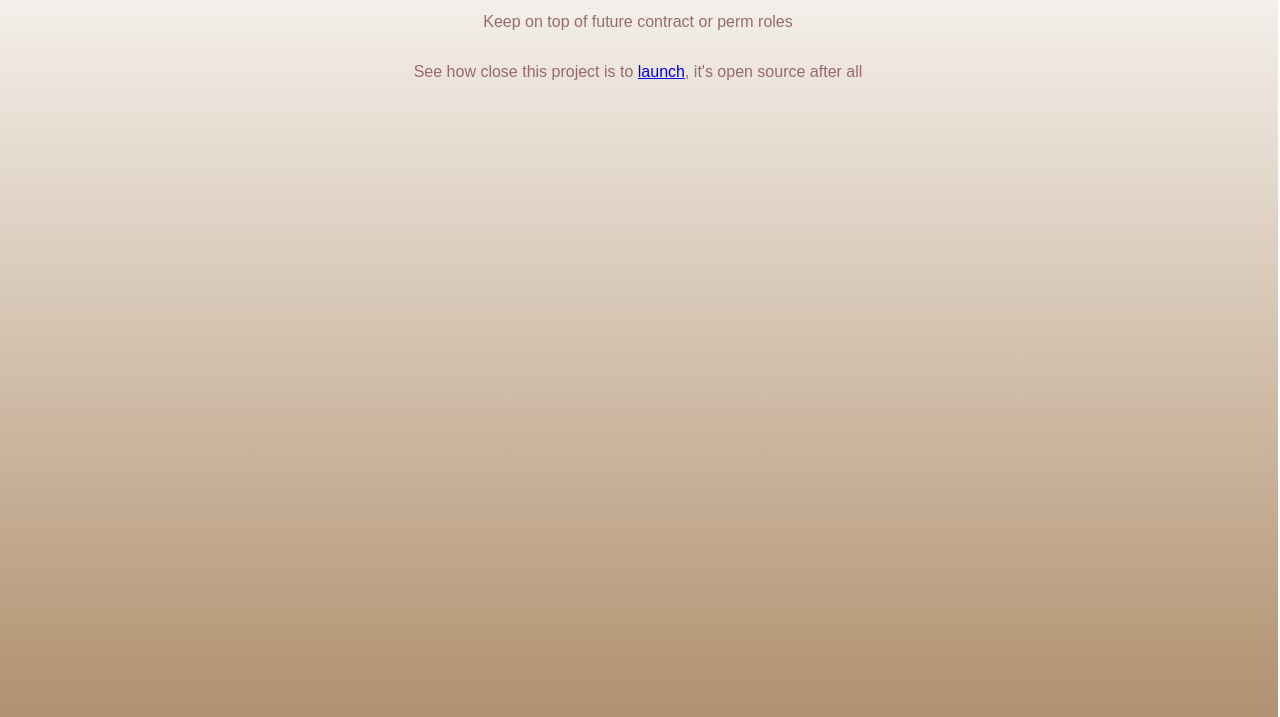
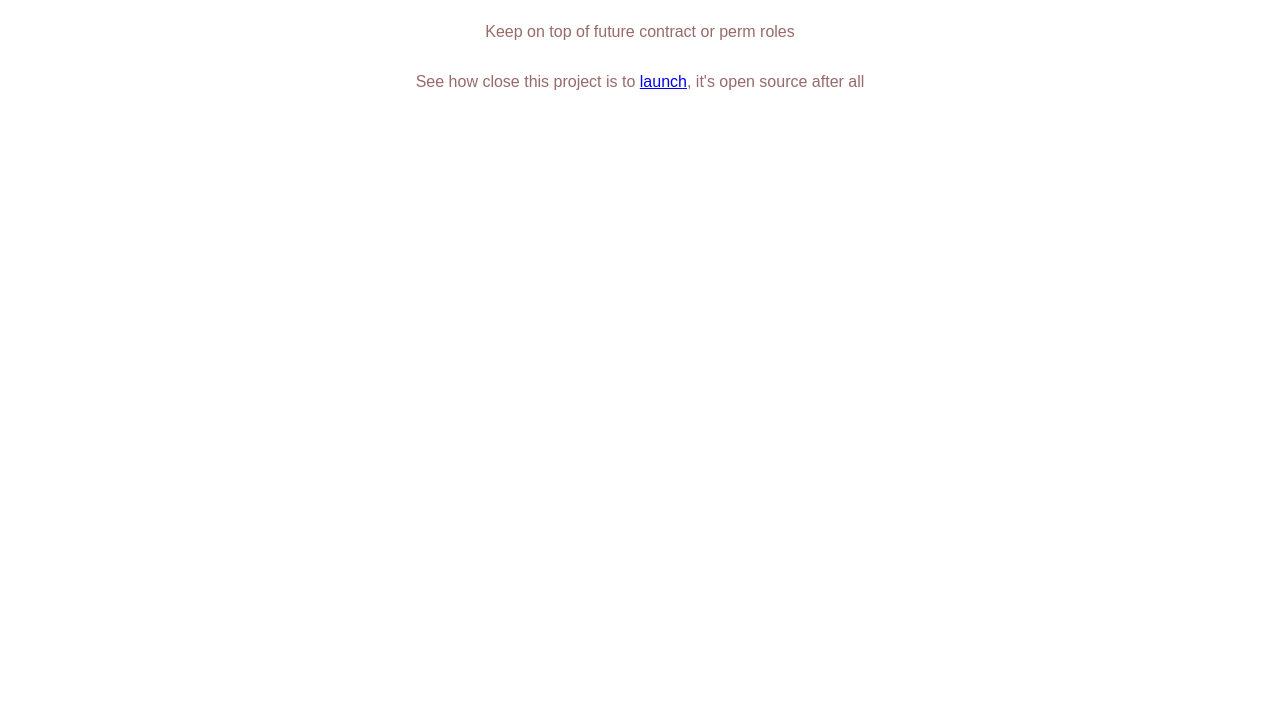
Before and after one commit to kunal-mandalia/job-notes, a plain HTML site: page index.html in a window 1280 px wide. Shown: the part 121-838 px from the top of the page. After the commit the page ends 800 px from the top, so only its background shows below. Drawn offline with Linux system fonts and the light colour scheme.

Commit message:
feat: Remove gradient

```diff
--- a/index.html
+++ b/index.html
@@ -3,16 +3,11 @@
 		<title>JobNotes</title>
 		<style>
 			.wrapper {
-				background-color: #f7f7f7;
-				background: linear-gradient(white, #b1916f);
-    				width: 100vw;
-    				height: 100vh;
     				display: flex;
     				flex-direction: column;
     				align-items: center;
 				font-family: sans-serif, monospace;
 				color: #986a6a;
-				margin: -10px;
 				padding-top: 40px;
 			}
 		</style>
```
